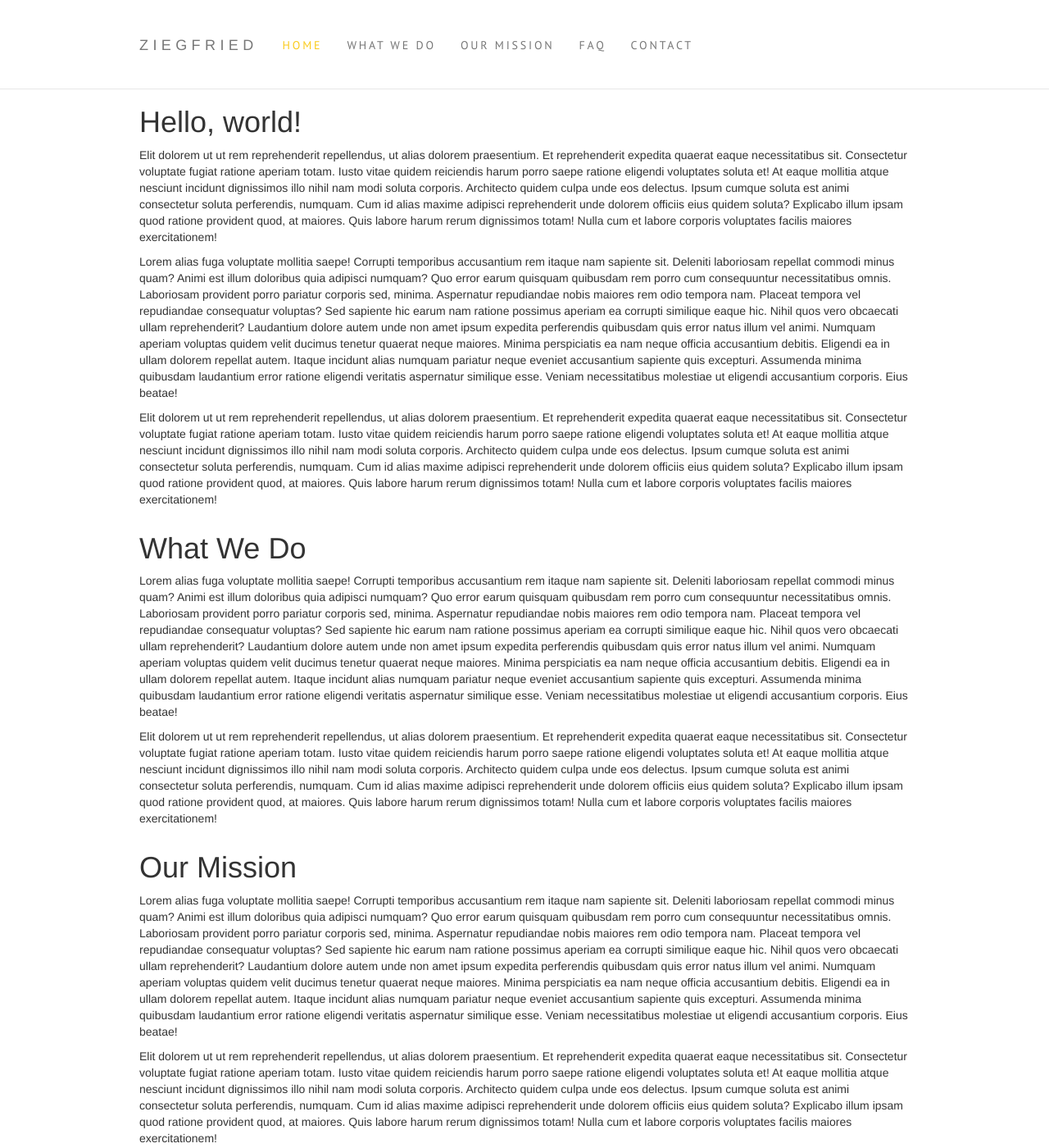
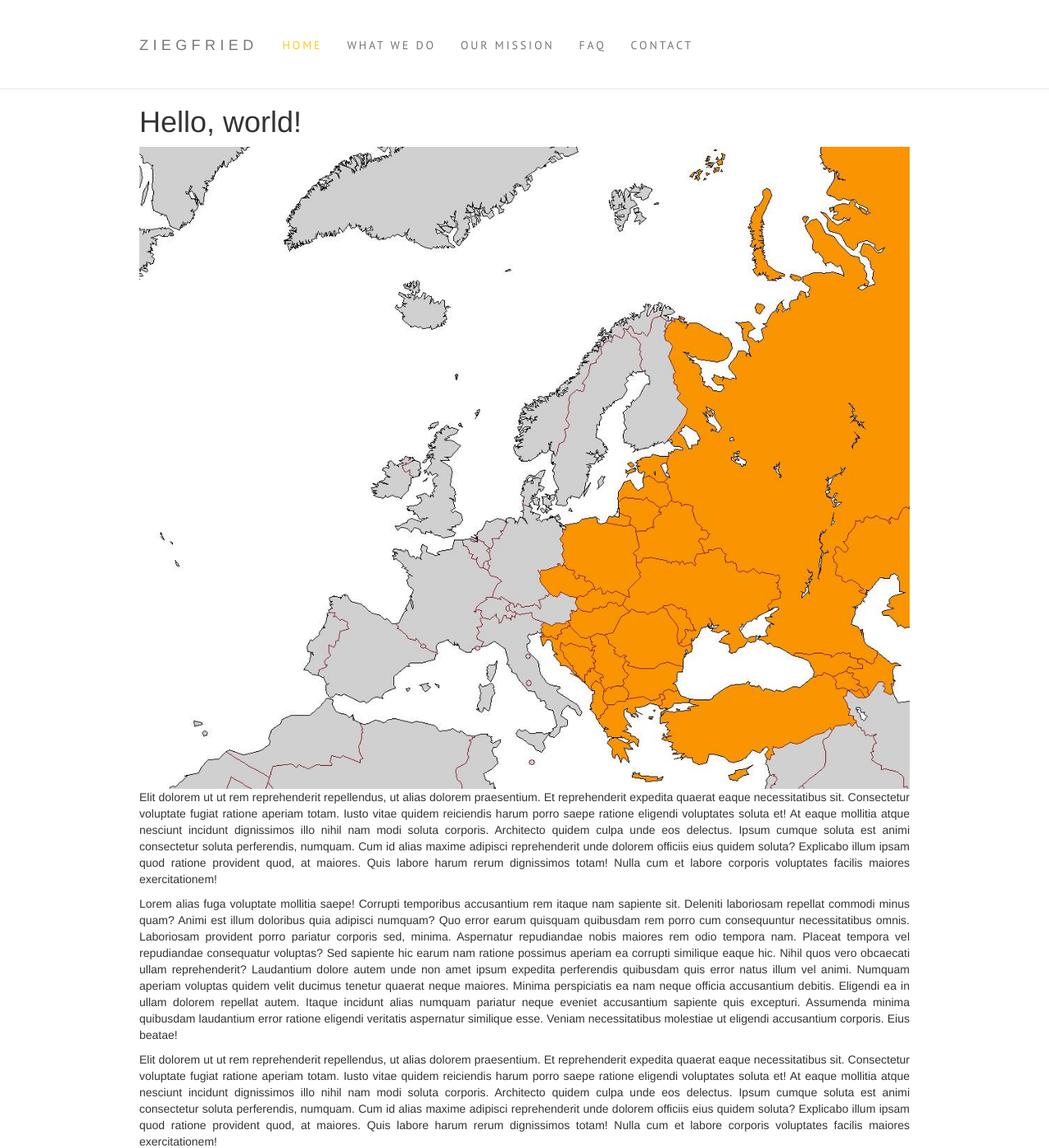
Before and after one commit to headshota/headshota.github.io, a Jekyll site: the page ziegfried/index.html, which Jekyll copies as it is, in a window 1280 px wide and 1400 px high. Shown: the whole window at 82% size. Built offline with Jekyll 4.4.1, drawn with Linux system fonts in a browser that asks for light colours; nearby versions of some CDN libraries.

Commit message:
Update zigfried

```diff
--- a/ziegfried/css/main.css
+++ b/ziegfried/css/main.css
@@ -56,3 +56,7 @@ body {
   color: #facb1b;
   transition: color 1s ease;
 }
+
+#content-box {
+  text-align: justify;
+}
--- a/ziegfried/index.html
+++ b/ziegfried/index.html
@@ -56,11 +56,12 @@
       </div>
     </nav>
 
-    <div class="container">
+    <div id="content-box" class="container">
       <h1 id="home">Hello, world!</h1>
 
       <div class="row">
         <div class="col-sm-12">
+          <img src="img/map.jpg" width="100%" alt="">
           <p>
             Elit dolorem ut ut rem reprehenderit repellendus, ut alias dolorem praesentium. Et reprehenderit expedita quaerat eaque necessitatibus sit. Consectetur voluptate fugiat ratione aperiam totam. Iusto vitae quidem reiciendis harum porro saepe ratione eligendi voluptates soluta et! At eaque mollitia atque nesciunt incidunt dignissimos illo nihil nam modi soluta corporis. Architecto quidem culpa unde eos delectus. Ipsum cumque soluta est animi consectetur soluta perferendis, numquam. Cum id alias maxime adipisci reprehenderit unde dolorem officiis eius quidem soluta? Explicabo illum ipsam quod ratione provident quod, at maiores. Quis labore harum rerum dignissimos totam! Nulla cum et labore corporis voluptates facilis maiores exercitationem!
           </p>
@@ -93,6 +94,7 @@
       <h1 id="our-mission">Our Mission</h1>
       <div class="row">
         <div class="col-sm-12">
+          <img src="img/map.jpg" width="100%" alt="">
           <p>
             Lorem alias fuga voluptate mollitia saepe! Corrupti temporibus accusantium rem itaque nam sapiente sit. Deleniti laboriosam repellat commodi minus quam? Animi est illum doloribus quia adipisci numquam? Quo error earum quisquam quibusdam rem porro cum consequuntur necessitatibus omnis. Laboriosam provident porro pariatur corporis sed, minima. Aspernatur repudiandae nobis maiores rem odio tempora nam. Placeat tempora vel repudiandae consequatur voluptas? Sed sapiente hic earum nam ratione possimus aperiam ea corrupti similique eaque hic. Nihil quos vero obcaecati ullam reprehenderit? Laudantium dolore autem unde non amet ipsum expedita perferendis quibusdam quis error natus illum vel animi. Numquam aperiam voluptas quidem velit ducimus tenetur quaerat neque maiores. Minima perspiciatis ea nam neque officia accusantium debitis. Eligendi ea in ullam dolorem repellat autem. Itaque incidunt alias numquam pariatur neque eveniet accusantium sapiente quis excepturi. Assumenda minima quibusdam laudantium error ratione eligendi veritatis aspernatur similique esse. Veniam necessitatibus molestiae ut eligendi accusantium corporis. Eius beatae!
           </p>
```
Also changed, not shown: ziegfried/img/map.jpg (added), ziegfried/img/map_grayscale.jpg (added).
